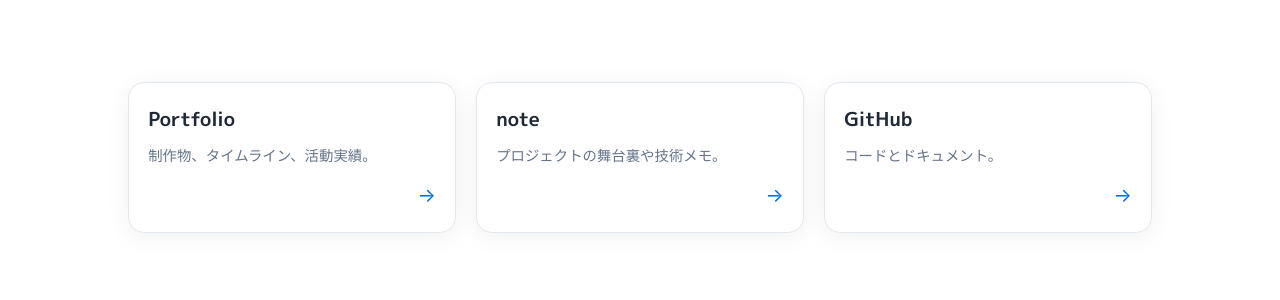
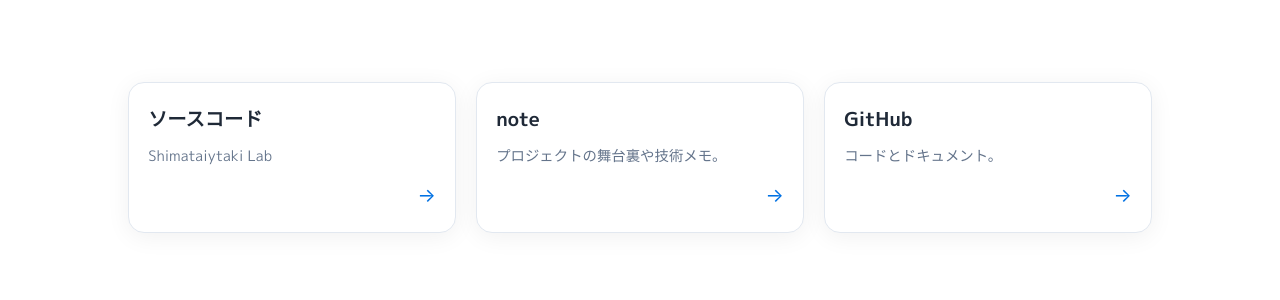
Before and after one commit to shimataiyaki/shimataiyaki.github.io, a Jekyll site: the page built from index.html, in a window 1280 px wide. Shown: the part 1156-1456 px from the top of the page. Built offline with Jekyll 4.4.1, drawn with Linux system fonts in a browser that asks for light colours; some of the changed lines change nothing that is shown.

Commit message:
Update index.html

```diff
--- a/index.html
+++ b/index.html
@@ -1,11 +1,19 @@
 ---
 layout: default
-title: Shimataiyaki | 個人開発と問題解決
-description: Shimataiyakiは、2008年生まれの個人クリエイター。デジタルとフィールドワークの交差点から、遊び心のあるプロダクトを生み出しています。Portfolio、note、GitHubへの入り口です。
-og_title: Shimataiyaki | 好奇心とアソビゴコロをカタチに
+
+title: Shimataiyaki | アイデアから、プロダクトまで。
+
+description: アイデアから、プロダクトまで。個人開発、プロジェクト、発信活動への入り口。
+
+og_title: Shimataiyaki | アイデアから、プロダクトまで。
+og_description: 個人開発、プロジェクト、発信活動への入り口。
+
 og_type: website
 og_image: /images/ogp.png
-twitter_title: Shimataiyaki | 好奇心とアソビゴコロをカタチに
+
+twitter_title: Shimataiyaki | アイデアから、プロダクトまで。
+twitter_description: 個人開発、プロジェクト、発信活動への入り口。
+
 css: /assets/css/home.css
 ---
 
@@ -40,9 +48,9 @@
     <section class="ui-section">
         <div class="ui-container">
             <div class="ui-grid ui-grid--3">
-                <a href="{{ '/portfolio.html' | relative_url }}" class="ui-card nav-card">
-                    <h3>Portfolio</h3>
-                    <p>制作物、タイムライン、活動実績。</p>
+                <a href="https://shimataiyaki-lab.github.io" class="ui-card nav-card">
+                    <h3>ソースコード</h3>
+                    <p>Shimataiytaki Lab</p>
                     <span class="card-arrow">→</span>
                 </a>
                 <a href="https://note.com/shimataiyaki" class="ui-card nav-card" target="_blank">
```
